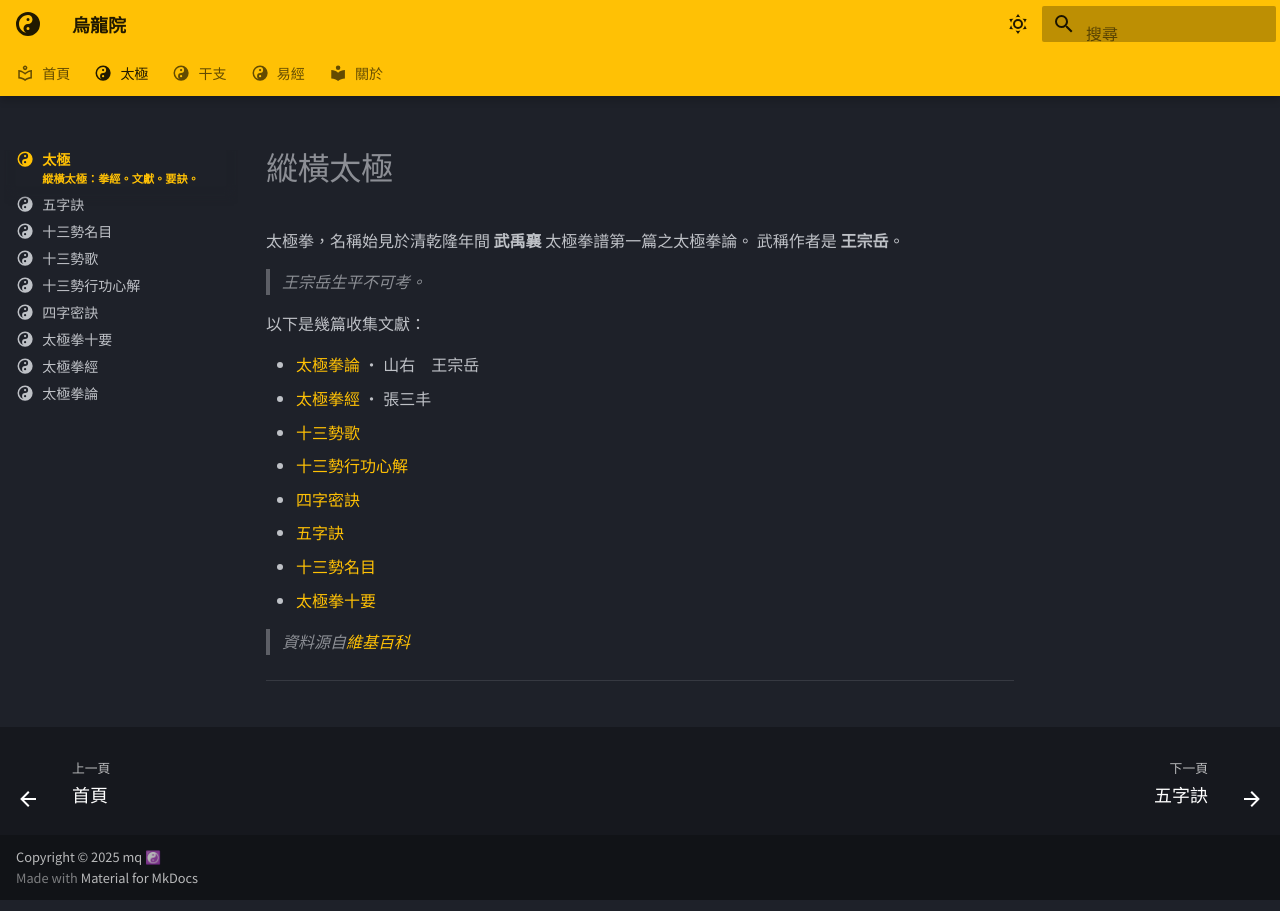
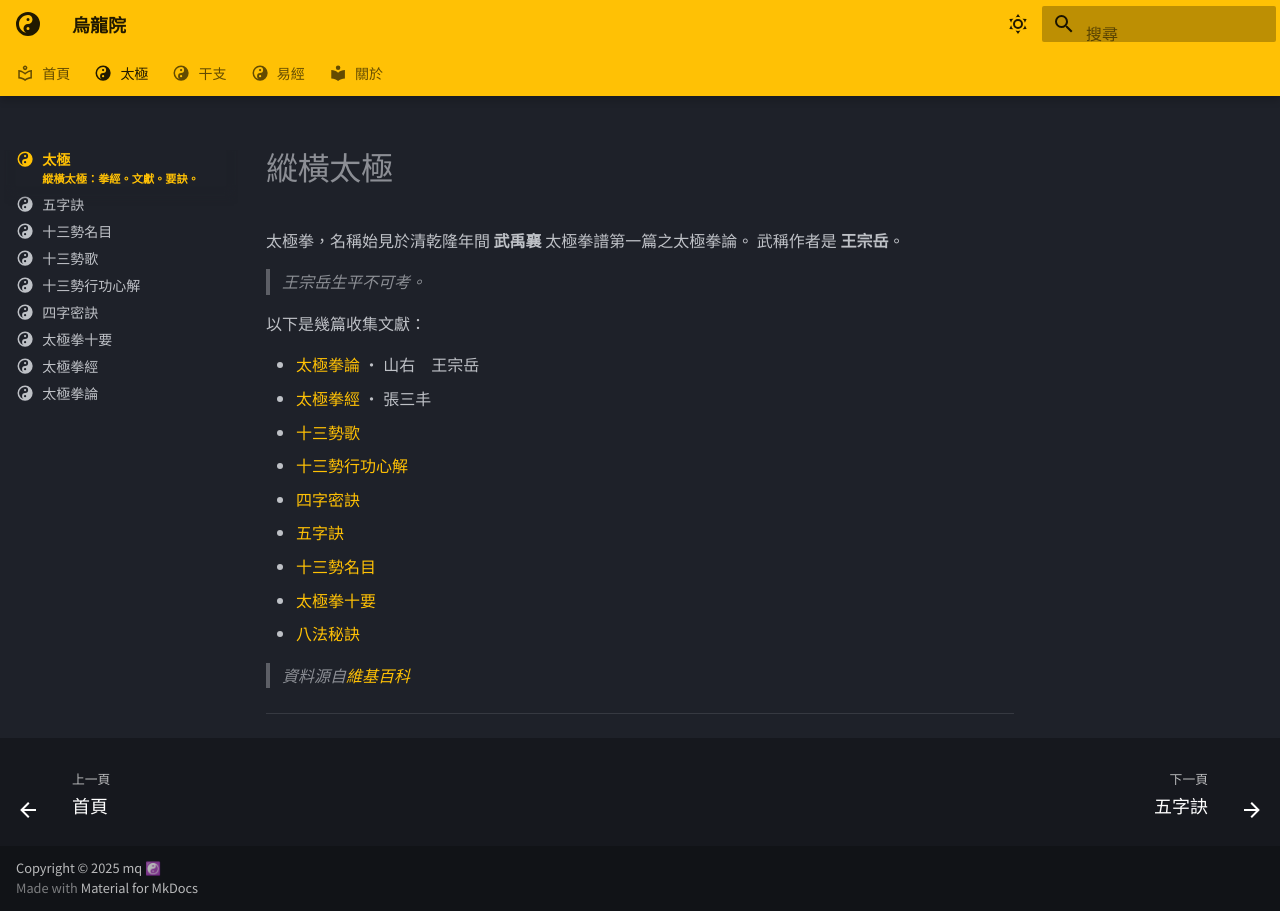
Before and after one commit to oolongyuan/oolongyuan.github.io, an MkDocs documentation site: the page built from docs/太極/index.md, in a window 1280 px wide. Built offline with MkDocs 1.6.1 and Material for MkDocs 9.7.7, drawn with Linux system fonts in a browser that asks for light colours; some web fonts are replaced.

Commit message:
added contents

```diff
--- a/docs/太極/index.md
+++ b/docs/太極/index.md
@@ -21,6 +21,7 @@ subtitle: 縱橫太極：拳經。文獻。要訣。
  - [五字訣](./五字訣.md)
  - [十三勢名目](./十三勢名目.md)
  - [太極拳十要](./太極拳十要.md)
+ - [八法秘訣](./八法秘訣.md)
 
 >  *資料源自[維基百科](https://zh.wikipedia.org/wiki/%E5%A4%AA%E6%A5%B5%E6%8B%B3%E8%AB%96)*
 
```
